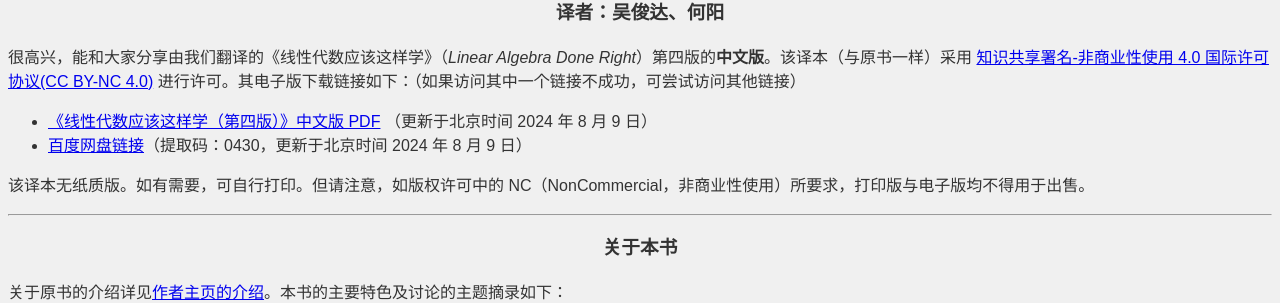
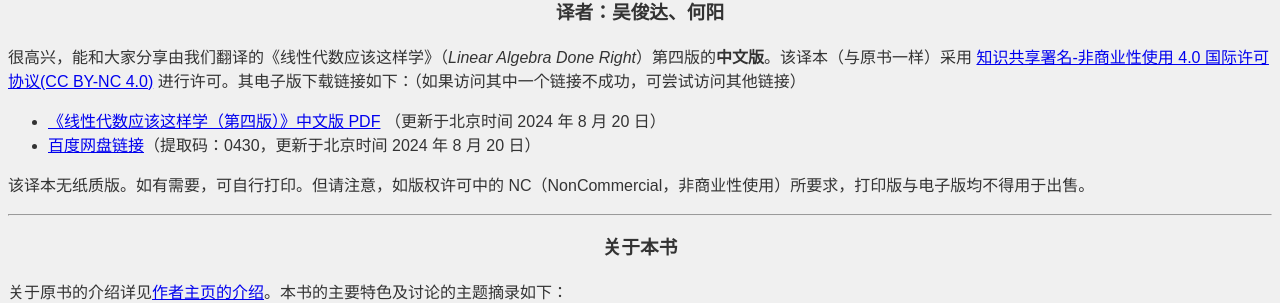
Before and after one commit to OliverWu515/OliverWu515.github.io, a Jekyll site: the page ladr4e.html, which Jekyll copies as it is, in a window 1280 px wide. Shown: the part 224-527 px from the top of the page. Built offline with Jekyll 4.4.1, drawn with Linux system fonts in a browser that asks for light colours.

Commit message:
更新LADR网站

```diff
--- a/ladr4e.html
+++ b/ladr4e.html
@@ -76,10 +76,10 @@
         </p>
         <ul>
             <li>
-                <a href="https://linear.he-yang.top/LADR4eCN.pdf" target="_blank">《线性代数应该这样学（第四版）》中文版 PDF</a> （更新于北京时间 2024 年 8 月 9 日）
+                <a href="https://linear.he-yang.top/LADR4eCN.pdf" target="_blank">《线性代数应该这样学（第四版）》中文版 PDF</a> （更新于北京时间 2024 年 8 月 20 日）
             </li>
             <li>
-                <a href="https://pan.baidu.com/s/1X18F6hP3grRSoRSi9DI03Q?pwd=0430" target="_blank">百度网盘链接</a>（提取码：0430，更新于北京时间 2024 年 8 月 9 日）
+                <a href="https://pan.baidu.com/s/1X18F6hP3grRSoRSi9DI03Q?pwd=0430" target="_blank">百度网盘链接</a>（提取码：0430，更新于北京时间 2024 年 8 月 20 日）
             </li>
         </ul>
         <p>
@@ -142,10 +142,10 @@
             <li>
                 <a href="https://linear.he-yang.top/LADR4eCN.pdf" target="_blank">PDF file for the <b>Chinese translation</b> of <em>Linear Algebra Done Right</em>, fourth edition</a>
                 <br>
-                (9 August 2024, CST)
+                (20 August 2024, CST)
             </li>
             <li>
-                <a href="https://pan.baidu.com/s/1X18F6hP3grRSoRSi9DI03Q?pwd=0430" target="_blank">Link to BaiduNetDisk</a> (Download Code: 0430; 9 August 2024, CST)
+                <a href="https://pan.baidu.com/s/1X18F6hP3grRSoRSi9DI03Q?pwd=0430" target="_blank">Link to BaiduNetDisk</a> (Download Code: 0430; 20 August 2024, CST)
             </li>
         </ul>
         <p>
```
